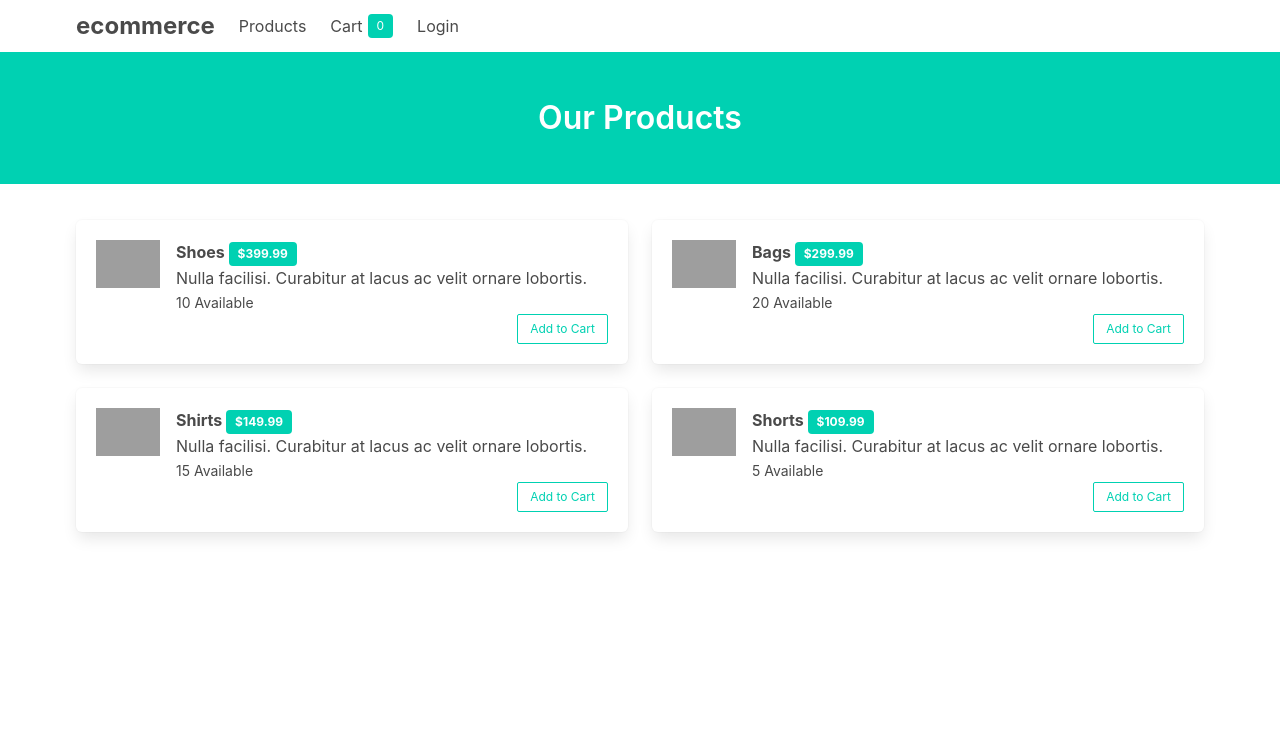
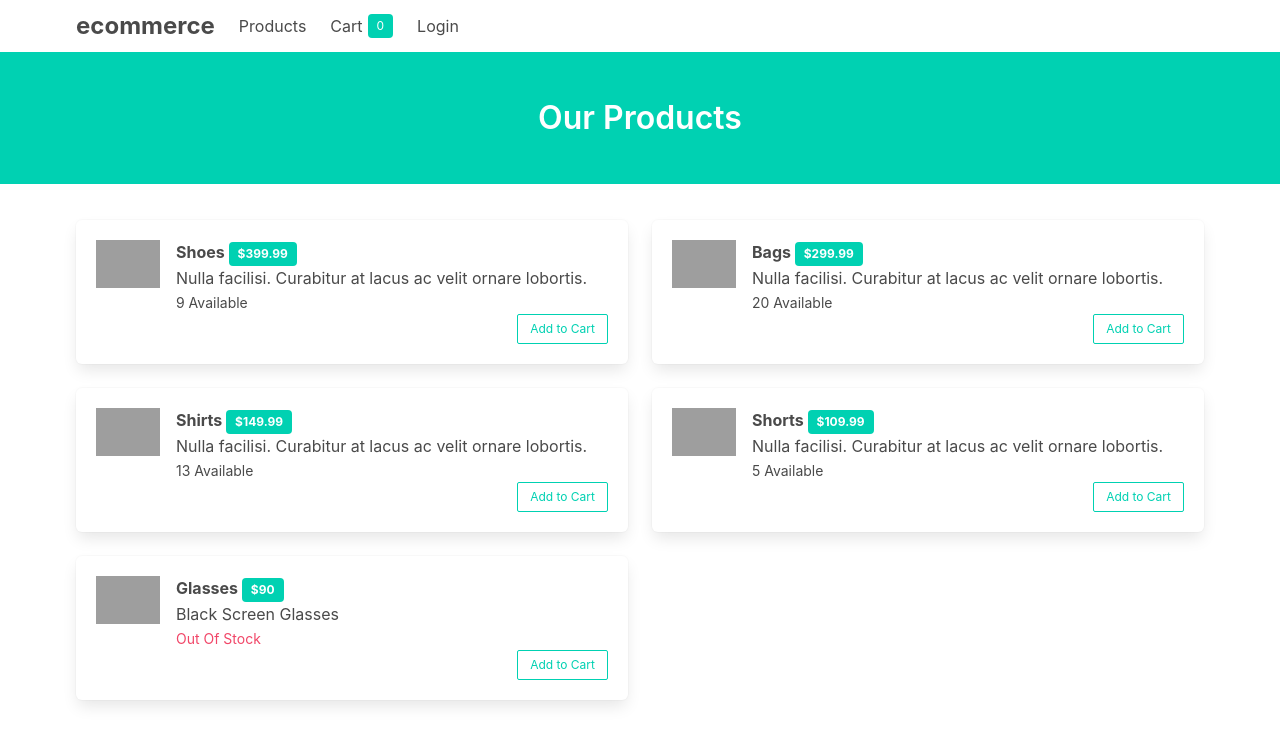
Before and after one commit to SarmadNaroo/React-Ecommerce-Site-Frontend, a React (Create React App) app in the folder e-commerce/: page / in a window 1280 px wide. Shown: the top 744 px of the page. Built offline with nearby package versions, Linux system fonts and the light colour scheme; data requests are answered from the project's data file; grey boxes are pictures that could not be loaded.

Commit message:
add to cart feature added

```diff
--- a/e-commerce/backend/db.json
+++ b/e-commerce/backend/db.json
@@ -15,7 +15,7 @@
     {
       "id": "hdmdu0t80yjkfqselfc",
       "name": "shoes",
-        "stock": 10,
+      "stock": 9,
       "price": 399.99,
       "shortDesc": "Nulla facilisi. Curabitur at lacus ac velit ornare lobortis.",
       "description": "Cras sagittis. Praesent nec nisl a purus blandit viverra. Ut leo. Donec quam felis, ultricies nec, pellentesque eu, pretium quis, sem. Fusce a quam."
@@ -31,7 +31,7 @@
     {
       "id": "aoe8wvdxvrkfqsew67",
       "name": "shirts",
-        "stock": 15,
+      "stock": 13,
       "price": 149.99,
       "shortDesc": "Nulla facilisi. Curabitur at lacus ac velit ornare lobortis.",
       "description": "Cras sagittis. Praesent nec nisl a purus blandit viverra. Ut leo. Donec quam felis, ultricies nec, pellentesque eu, pretium quis, sem. Fusce a quam."
@@ -43,6 +43,14 @@
       "price": 109.99,
       "shortDesc": "Nulla facilisi. Curabitur at lacus ac velit ornare lobortis.",
       "description": "Cras sagittis. Praesent nec nisl a purus blandit viverra. Ut leo. Donec quam felis, ultricies nec, pellentesque eu, pretium quis, sem. Fusce a quam."
+    },
+    {
+      "id": "785gw6kytgplqsjdn14",
+      "name": "Glasses",
+      "price": "90",
+      "stock": "-2",
+      "shortDesc": "Black Screen Glasses",
+      "description": "Best Screen Glasses to protect your eyes from blue light of screens"
     }
   ]
 }
--- a/e-commerce/src/App.js
+++ b/e-commerce/src/App.js
@@ -14,9 +14,13 @@
 
   async componentDidMount() {
     let user = localStorage.getItem("user");
+    let cart = localStorage.getItem("cart");
+
     const products = await axios.get('http://localhost:3001/products');
     user = user ? JSON.parse(user) : null;
-    this.setState({ user,  products: products.data });
+    cart = cart? JSON.parse(cart) : {};
+
+    this.setState({ user,  products: products.data, cart });
   }
 
   login = async (email, password) => {
@@ -47,6 +51,63 @@
     e.preventDefault();
     this.setState({ user: null });
     localStorage.removeItem("user");
+  };
+
+  addProduct = (product, callback) => {
+    let products = this.state.products.slice();
+    products.push(product);
+    this.setState({ products }, () => callback && callback());
+  };
+
+  addToCart = cartItem => {
+    let cart = this.state.cart;
+    if (cart[cartItem.id]) {
+      cart[cartItem.id].amount += cartItem.amount;
+    } else {
+      cart[cartItem.id] = cartItem;
+    }
+    if (cart[cartItem.id].amount > cart[cartItem.id].product.stock) {
+      cart[cartItem.id].amount = cart[cartItem.id].product.stock;
+    }
+    localStorage.setItem("cart", JSON.stringify(cart));
+    this.setState({ cart });
+  };
+
+  removeFromCart = cartItemId => {
+    let cart = this.state.cart;
+    delete cart[cartItemId];
+    localStorage.setItem("cart", JSON.stringify(cart));
+    this.setState({ cart });
+  };
+
+  clearCart = () => {
+    let cart = {};
+    localStorage.removeItem("cart");
+    this.setState({ cart });
+  };
+
+  checkout = () => {
+    if (!this.state.user) {
+      this.routerRef.current.history.push("/login");
+      return;
+    }
+
+    const cart = this.state.cart;
+
+    const products = this.state.products.map(p => {
+      if (cart[p.name]) {
+        p.stock = p.stock - cart[p.name].amount;
+
+        axios.put(
+          `http://localhost:3001/products/${p.id}`,
+          { ...p },
+        )
+      }
+      return p;
+    });
+
+    this.setState({ products });
+    this.clearCart();
   };
 
   constructor(props) {
--- a/e-commerce/src/components/Cart.js
+++ b/e-commerce/src/components/Cart.js
@@ -1,5 +1,55 @@
 import React from "react";
+import withContext from "../withContext";
+import CartItem from "./CartItem";
 
-export default function Cart() {
-  return <>Cart</>
-}
+const Cart = props => {
+  const { cart } = props.context;
+  const cartKeys = Object.keys(cart || {});
+  return (
+    <>
+      <div className="hero is-primary">
+        <div className="hero-body container">
+          <h4 className="title">My Cart</h4>
+        </div>
+      </div>
+      <br />
+      <div className="container">
+        {cartKeys.length ? (
+          <div className="column columns is-multiline">
+            {cartKeys.map(key => (
+              <CartItem
+                cartKey={key}
+                key={key}
+                cartItem={cart[key]}
+                removeFromCart={props.context.removeFromCart}
+              />
+            ))}
+            <div className="column is-12 is-clearfix">
+              <br />
+              <div className="is-pulled-right">
+                <button
+                  onClick={props.context.clearCart}
+                  className="button is-warning "
+                >
+                  Clear cart
+                </button>{" "}
+                <button
+                  className="button is-success"
+                  onClick={props.context.checkout}
+                >
+                  Checkout
+                </button>
+              </div>
+            </div>
+          </div>
+        ) : (
+          <div className="column">
+            <div className="title has-text-grey-light">No item in cart!</div>
+          </div>
+        )}
+      </div>
+    </>
+  );
+};
+
+export default withContext(Cart);
--- /dev/null
+++ b/e-commerce/src/components/CartItem.js
@@ -0,0 +1,39 @@
+import React from "react";
+
+const CartItem = props => {
+  const { cartItem, cartKey } = props;
+
+  const { product, amount } = cartItem;
+  return (
+    <div className=" column is-half">
+      <div className="box">
+        <div className="media">
+          <div className="media-left">
+            <figure className="image is-64x64">
+              <img
+                src="https://bulma.io/images/placeholders/128x128.png"
+                alt={product.shortDesc}
+              />
+            </figure>
+          </div>
+          <div className="media-content">
+            <b style={{ textTransform: "capitalize" }}>
+              {product.name}{" "}
+              <span className="tag is-primary">${product.price}</span>
+            </b>
+            <div>{product.shortDesc}</div>
+            <small>{`${amount} in cart`}</small>
+          </div>
+          <div
+            className="media-right"
+            onClick={() => props.removeFromCart(cartKey)}
+          >
+            <span className="delete is-large"></span>
+          </div>
+        </div>
+      </div>
+    </div>
+  );
+};
+
+export default CartItem;
```
Also changed, not shown: e-commerce/src/Context.js (line endings or trailing spaces). Lines whose indentation alone changed are shown as unchanged.
